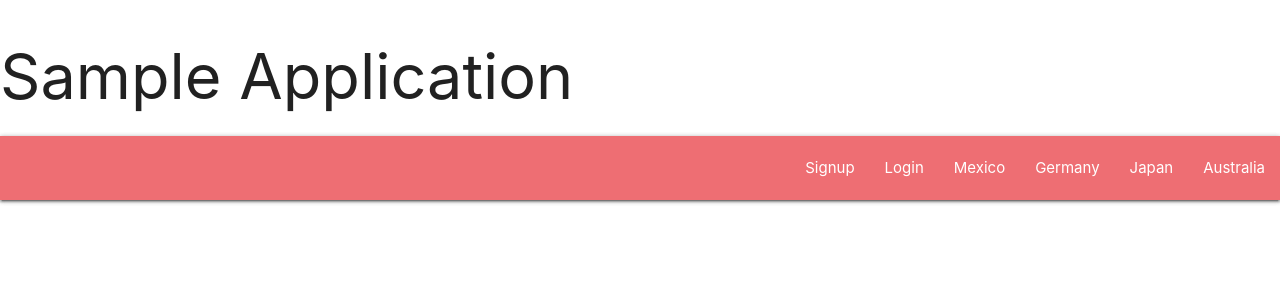
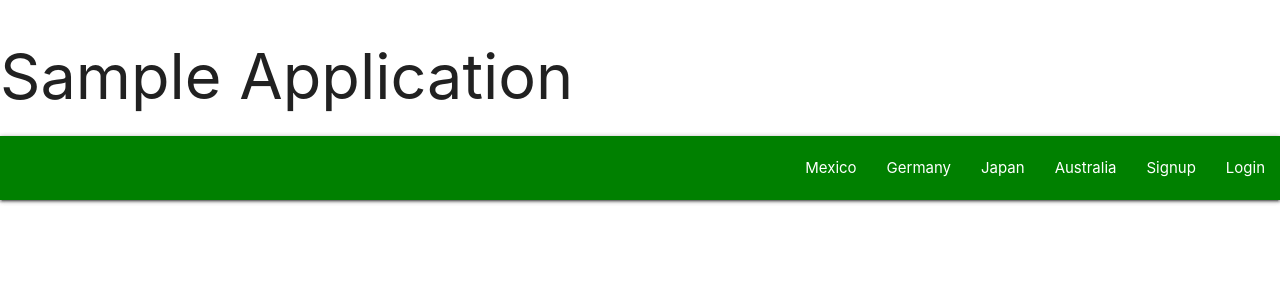
Before and after one commit to THoufty/snackums, a React (Create React App) app in the folder client/: page / in a window 1280 px wide. Shown: the top 300 px of the page. Built offline with nearby package versions, Linux system fonts and the light colour scheme.

Commit message:
did the green thing

```diff
--- a/client/src/components/Nav/index.js
+++ b/client/src/components/Nav/index.js
@@ -3,17 +3,27 @@ import Auth from "../../utils/auth";
 import { Link } from "react-router-dom";
 
 const styles = {
-	btnFloating: {
-		borderRadius: '40px',
-		width: '203px',
-		height: '203px',
-		display: 'flex',
+	navGreen: {
+		backgroundColor: 'green',
 	},
 
-	btnFloatingImg: {
-		width: '100%',
-		height: '100%',
-	}
+	navGreenUl: {
+		display: 'flex',
+		justifyContent: 'space-between',
+		alignItems: 'center',
+		listStyle: 'none',
+		margin: 0,
+		padding: 0,
+	},
+
+	navGreenLi: {
+		padding: '0 1rem',
+	},
+
+	navGreenA: {
+		color: 'white',
+		textDecoration: 'none',
+	},
 }
 
 
@@ -24,9 +34,35 @@ function Nav() {
 
 		if (Auth.loggedIn()) {
 			return (
-				<nav>
+				<nav style={styles.navGreen}>
 					<div className="nav-wrapper">
-						<ul id="nav-mobile" class="right hide-on-med-and-down">
+						<ul id="nav-mobile" className="right hide-on-med-and-down" style={styles.navGreenUl}>
+							<li style={styles.navGreenLi}>
+								<Link to="/Mexico">Mexico</Link>
+							</li>
+							<li style={styles.navGreenLi}>
+								<Link to="/Germany">Germany</Link>
+							</li>
+							<li style={styles.navGreenLi}>
+								<Link to="/Japan">Japan</Link>
+							</li>
+							<li style={styles.navGreenLi}>
+								<Link to="/Australia">Australia</Link>
+							</li>
+							<li style={styles.navGreenLi}>
+								<a href="/" onClick={() => Auth.logout()}>
+									Logout
+								</a>
+							</li>
+						</ul>
+					</div>
+				</nav>
+			);
+		} else {
+			return (
+				<nav style={styles.navGreen}>
+					<div className="nav-wrapper">
+						<ul id="nav-mobile" className="right hide-on-med-and-down" style={styles.navGreenUl}>
 							<li>
 								<Link to="/Mexico">Mexico</Link>
 							</li>
@@ -40,36 +76,10 @@ function Nav() {
 								<Link to="/Australia">Australia</Link>
 							</li>
 							<li>
-								<a href="/" onClick={() => Auth.logout()}>
-									Logout
-								</a>
-							</li>
-						</ul>
-					</div>
-				</nav>
-			);
-		} else {
-			return (
-				<nav>
-					<div className="nav-wrapper">
-						<ul id="nav-mobile" class="right hide-on-med-and-down">
-							<li>
 								<Link to="/signup">Signup</Link>
 							</li>
 							<li>
 								<Link to="/login">Login</Link>
-							</li>
-							<li>
-								<Link to="/Mexico">Mexico</Link>
-							</li>
-							<li>
-								<Link to="/Germany">Germany</Link>
-							</li>
-							<li>
-								<Link to="/Japan">Japan</Link>
-							</li>
-							<li>
-								<Link to="/Australia">Australia</Link>
 							</li>
 						</ul>
 					</div>
```
